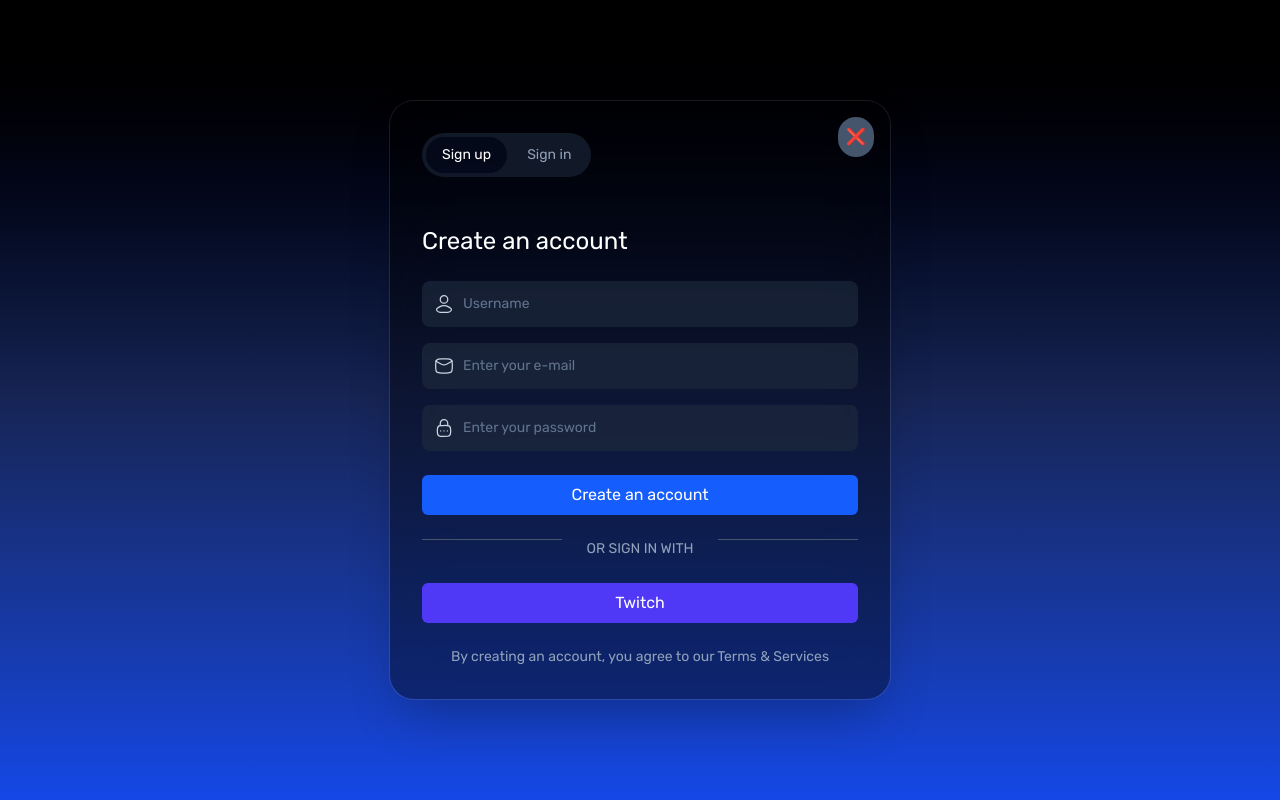
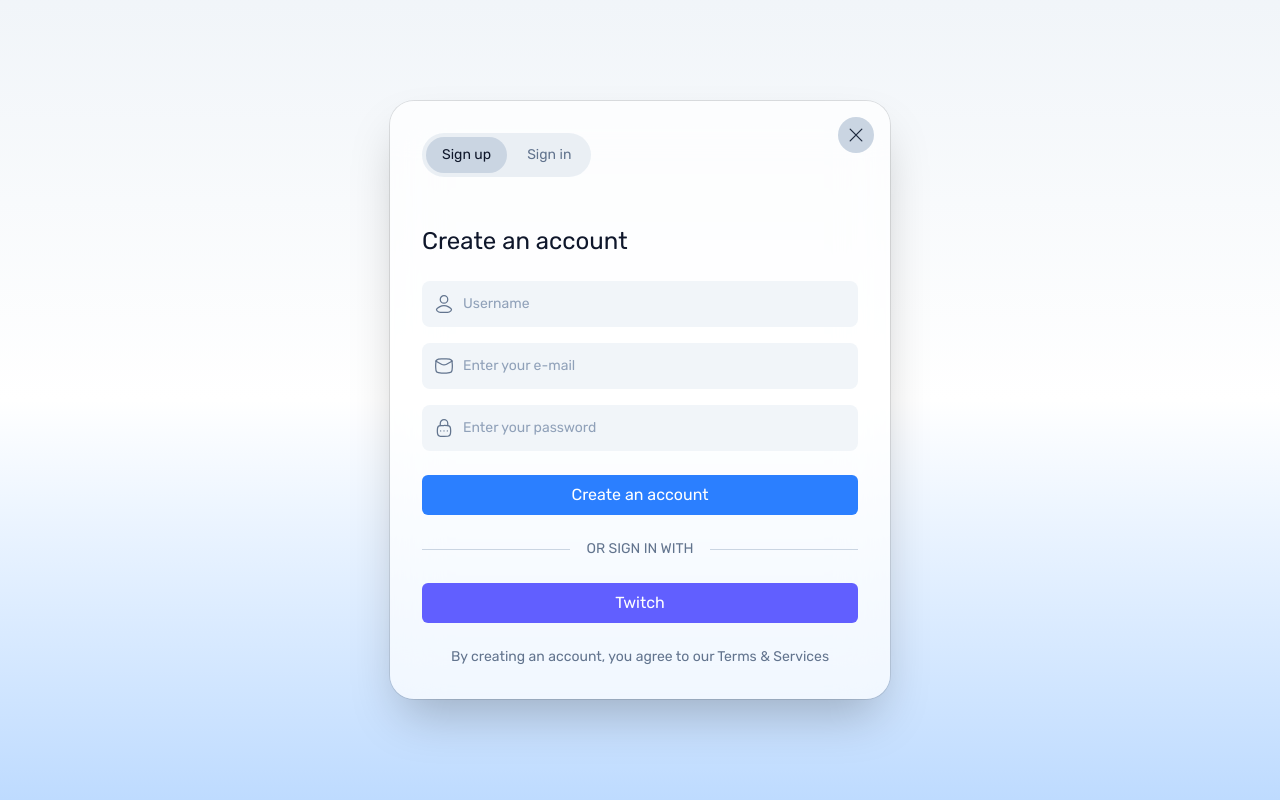
Before and after one commit to LuckyFoxCode/poke-arena, a Vue app in the folder frontend/: page / in a window 1280 px wide. Built offline with nearby package versions, Linux system fonts and the light colour scheme.

Commit message:
refactor(AuthModal.vue): improve UI focus and hover effects

```diff
--- /dev/null
+++ b/frontend/src/assets/icons/IconClose.vue
@@ -0,0 +1,18 @@
+<template>
+  <svg
+    xmlns="http://www.w3.org/2000/svg"
+    width="1em"
+    height="1em"
+    viewBox="0 0 24 24"
+  >
+    <path
+      fill="none"
+      stroke="currentColor"
+      stroke-linecap="round"
+      stroke-linejoin="round"
+      stroke-width="1.5"
+      d="M19 5L5 19M5 5l14 14"
+      color="currentColor"
+    />
+  </svg>
+</template>
--- a/frontend/src/assets/icons/index.ts
+++ b/frontend/src/assets/icons/index.ts
@@ -1,3 +1,4 @@
+export { default as IconClose } from './IconClose.vue';
 export { default as IconEmail } from './IconEmail.vue';
 export { default as IconPassword } from './IconPassword.vue';
 export { default as IconUser } from './IconUser.vue';
--- a/frontend/src/components/auth/AuthModal.vue
+++ b/frontend/src/components/auth/AuthModal.vue
@@ -1,5 +1,5 @@
 <script setup lang="ts">
-import { IconEmail, IconPassword, IconUser } from '@/assets/icons';
+import { IconClose, IconEmail, IconPassword, IconUser } from '@/assets/icons';
 import { ref } from 'vue';
 
 const activeTab = ref(true);
@@ -28,30 +28,46 @@ const inputs = [
 
 <template>
   <div
-    class="flex h-dvh w-full items-center justify-center bg-gradient-to-t from-blue-700 via-blue-950 to-black"
+    class="flex h-dvh w-full items-center justify-center bg-gradient-to-t from-blue-200 via-white to-slate-100 dark:from-blue-700 dark:via-blue-950 dark:to-black"
   >
     <div
-      class="relative flex w-full max-w-[500px] flex-col gap-6 rounded-3xl bg-black/40 p-8 text-white shadow-2xl ring-1 ring-white/10 backdrop-blur-xl"
+      class="relative flex w-full max-w-[500px] flex-col gap-6 rounded-3xl bg-white/70 p-8 text-slate-900 shadow-2xl ring-1 ring-black/10 backdrop-blur-xl dark:bg-black/40 dark:text-white dark:ring-white/10"
     >
+      <!-- Закрытие -->
+      <button
+        type="button"
+        class="absolute top-4 right-4 flex cursor-pointer items-center justify-center rounded-full bg-slate-300 p-2 text-slate-800 transition-colors duration-300 hover:bg-slate-400 focus:outline-none focus-visible:ring-2 focus-visible:ring-blue-400 dark:bg-slate-600 dark:text-white dark:hover:bg-slate-700 dark:focus-visible:ring-blue-400"
+      >
+        <IconClose class="size-5" />
+      </button>
+
+      <!-- Tabs -->
       <div
-        class="absolute top-4 right-4 flex cursor-pointer items-center justify-center rounded-full bg-slate-600 p-2 text-white"
+        class="mb-6 flex w-fit items-center gap-1 rounded-4xl bg-slate-200/70 p-1 dark:bg-slate-800/60"
       >
-        ❌
-      </div>
-      <div class="mb-6 flex w-fit items-center gap-1 rounded-4xl bg-slate-800/60 p-1">
         <button
-          class="w-fit cursor-pointer rounded-3xl px-4 py-2 text-sm transition"
-          :class="activeTab ? 'bg-slate-950/80 text-white' : 'text-slate-400 hover:text-white'"
+          class="w-fit cursor-pointer rounded-3xl px-4 py-2 text-sm transition-all duration-300 focus:outline-none focus-visible:ring-2 focus-visible:ring-blue-400 dark:focus-visible:ring-blue-400"
+          :class="
+            activeTab
+              ? 'bg-slate-300 text-slate-900 dark:bg-slate-950/80 dark:text-white'
+              : 'text-slate-500 hover:text-slate-800 dark:text-slate-400 dark:hover:text-white'
+          "
         >
           Sign up
         </button>
         <button
-          class="w-fit cursor-pointer rounded-3xl px-4 py-2 text-sm transition"
-          :class="!activeTab ? 'bg-slate-700 text-white' : 'text-slate-400 hover:text-white'"
+          class="w-fit cursor-pointer rounded-3xl px-4 py-2 text-sm transition-all duration-300 focus:outline-none focus-visible:ring-2 focus-visible:ring-blue-400 dark:focus-visible:ring-blue-400"
+          :class="
+            !activeTab
+              ? 'bg-slate-300 text-slate-900 dark:bg-slate-700 dark:text-white'
+              : 'text-slate-500 hover:text-slate-800 dark:text-slate-400 dark:hover:text-white'
+          "
         >
           Sign in
         </button>
       </div>
+
+      <!-- Форма -->
       <form class="flex w-full flex-col gap-4">
         <h2 class="mb-2 text-2xl">Create an account</h2>
         <div class="mb-2 flex flex-col gap-4">
@@ -59,15 +75,15 @@ const inputs = [
             v-for="input in inputs"
             :key="input.name"
           >
-            <label class="relative">
+            <label class="relative transition-colors duration-300">
               <input
                 :type="input.type"
                 :placeholder="input.placeholder"
-                class="w-full rounded-lg border border-transparent bg-slate-800/70 p-3 pl-10 text-sm text-white transition duration-700 ease-in-out outline-none placeholder:text-slate-500 focus:border-blue-500 focus:bg-slate-700/70"
+                class="w-full rounded-lg border border-transparent bg-slate-100 p-3 pl-10 text-sm text-slate-900 transition-colors duration-300 ease-in-out outline-none placeholder:text-slate-400 focus:border-blue-500 focus:bg-white dark:bg-slate-800/70 dark:text-white dark:placeholder:text-slate-500 dark:focus:bg-slate-700/70"
               />
               <component
                 :is="input.icon"
-                class="absolute top-1/2 left-3 size-5 -translate-y-1/2 text-slate-300"
+                class="absolute top-1/2 left-3 size-5 -translate-y-1/2 text-slate-500 dark:text-slate-300"
               />
             </label>
           </template>
@@ -75,26 +91,28 @@ const inputs = [
 
         <button
           type="submit"
-          class="cursor-pointer rounded-md bg-blue-600 py-2 text-white transition-all duration-300 outline-none hover:bg-blue-800 focus:bg-blue-400"
+          class="cursor-pointer rounded-md bg-blue-500 py-2 text-white transition-colors duration-300 hover:bg-blue-600 focus:bg-blue-400 focus:outline-none focus-visible:ring-2 focus-visible:ring-blue-300 dark:bg-blue-600 dark:hover:bg-blue-800 dark:focus:bg-blue-400 dark:focus-visible:ring-blue-500"
         >
           Create an account
         </button>
       </form>
 
-      <div class="grid grid-cols-12 gap-2">
-        <div class="col-span-4 border-t border-slate-600" />
-        <span class="col-span-4 text-center text-sm text-slate-400 uppercase">or sign in with</span>
-        <div class="col-span-4 border-t border-slate-600" />
+      <!-- Разделитель -->
+      <div class="flex items-center gap-4 text-sm text-slate-500 dark:text-slate-400">
+        <div class="h-px flex-1 bg-slate-300 dark:bg-slate-600"></div>
+        <span class="whitespace-nowrap uppercase">or sign in with</span>
+        <div class="h-px flex-1 bg-slate-300 dark:bg-slate-600"></div>
       </div>
 
+      <!-- Twitch -->
       <button
         type="submit"
-        class="cursor-pointer rounded-md bg-indigo-600 py-2 text-white transition-all duration-300 outline-none hover:bg-indigo-700 focus:bg-indigo-500"
+        class="cursor-pointer rounded-md bg-indigo-500 py-2 text-white transition-colors duration-300 hover:bg-indigo-600 focus:bg-indigo-400 focus:outline-none focus-visible:ring-2 focus-visible:ring-indigo-300 dark:bg-indigo-600 dark:hover:bg-indigo-700 dark:focus:bg-indigo-500 dark:focus-visible:ring-indigo-500"
       >
         Twitch
       </button>
 
-      <p class="text-center text-sm text-slate-400">
+      <p class="text-center text-sm text-slate-500 dark:text-slate-400">
         By creating an account, you agree to our Terms & Services
       </p>
     </div>
```
